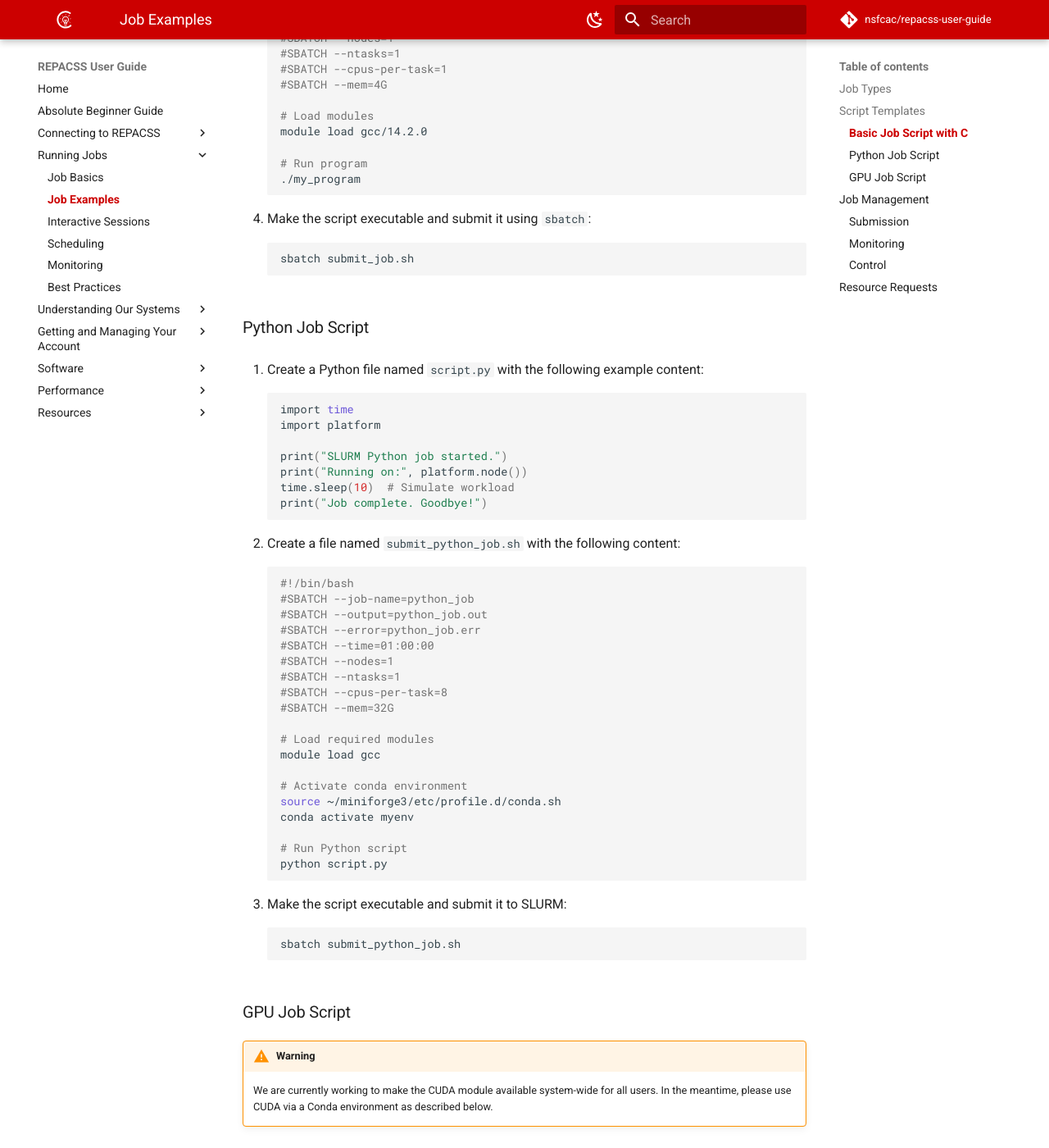
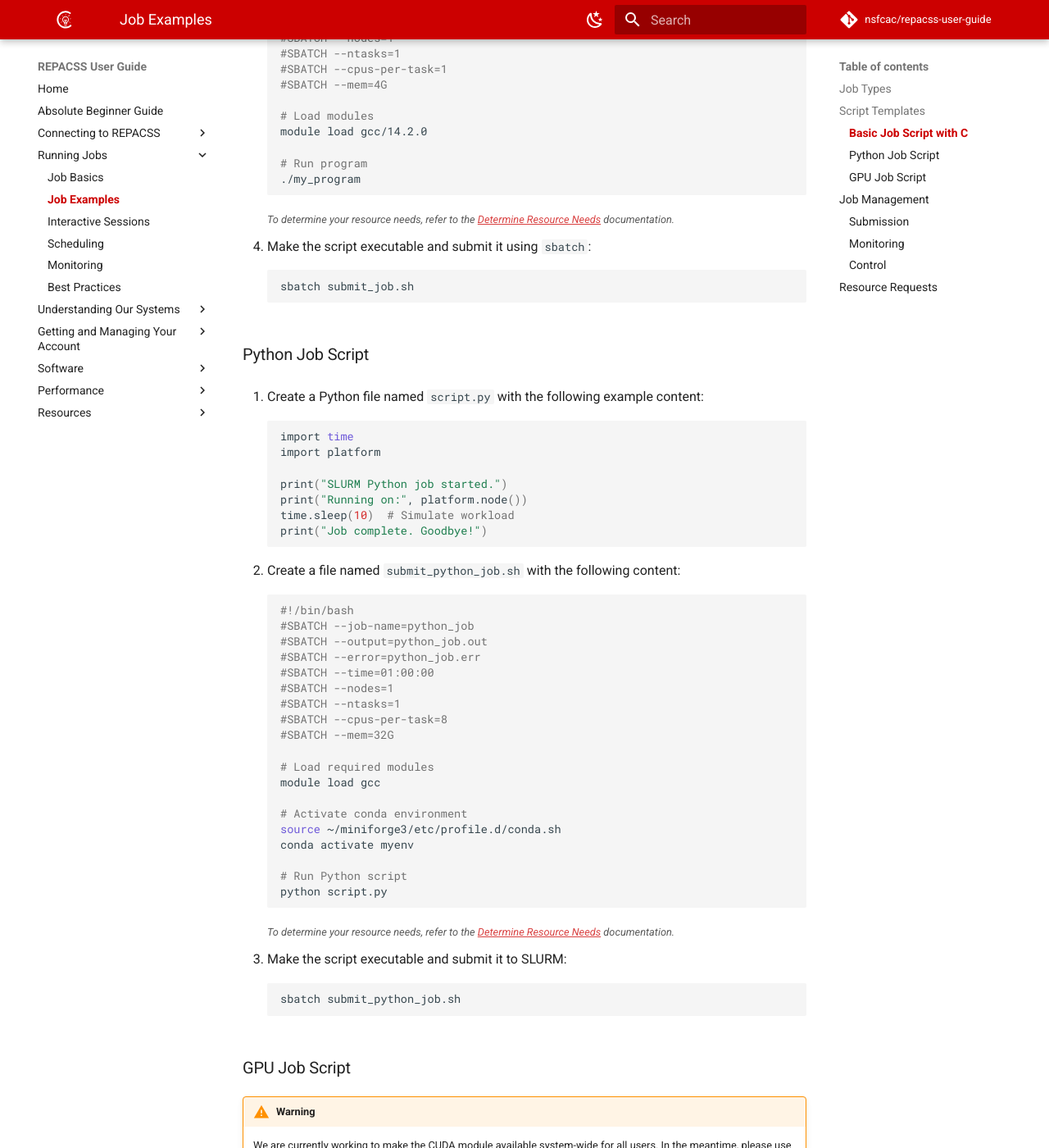
Before and after one commit to nsfcac/repacss-user-guide, an MkDocs documentation site: the page built from docs/running-jobs/examples.md, in a window 1280 px wide and 1400 px high, scrolled down 1640 px. Shown: the whole window at 82% size. Built offline with MkDocs 1.6.1 and Material for MkDocs 9.7.7, drawn with Linux system fonts in a browser that asks for light colours; comment, search, counter and statistics services are not loaded; some of the changed text lies outside the part shown.

Commit message:
Adding referal to the determine resource needs page.

````diff
--- a/docs/running-jobs/examples.md
+++ b/docs/running-jobs/examples.md
@@ -77,6 +77,7 @@
 # Run program
 ./my_program
 ```
+<small>*To determine your resource needs, refer to the [Determine Resource Needs](running-jobs/determining-resource-requirements.md) documentation.*</small>
 
 4. Make the script executable and submit it using `sbatch`:
 ```bash
@@ -118,6 +119,7 @@
 # Run Python script
 python script.py
 ```
+<small>*To determine your resource needs, refer to the [Determine Resource Needs](running-jobs/determining-resource-requirements.md) documentation.*</small>
 
 3. Make the script executable and submit it to SLURM:
 ```bash
@@ -200,6 +202,7 @@
 
 ./gpu_program
 ```
+<small>*To determine your resource needs, refer to the [Determine Resource Needs](running-jobs/determining-resource-requirements.md) documentation.*</small>
 
 7. Submit the job to SLURM
 ```bash
````
